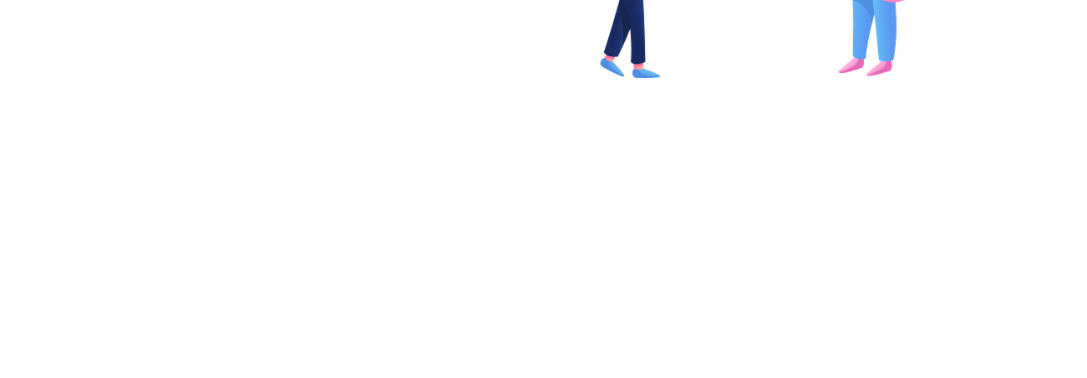
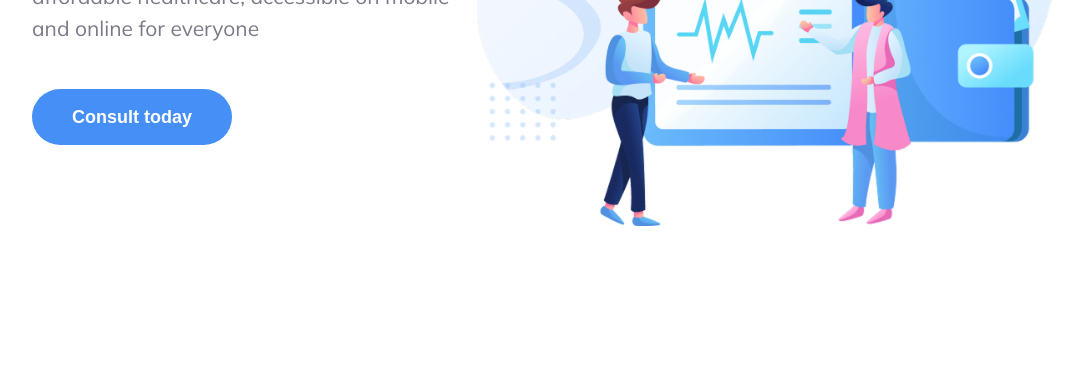
Before and after one commit to HalaAl-Omary/Trafalgar, a plain HTML site: page index.html in a window 1280 px wide. Shown: the part 503-881 px from the top of the page, without its empty margins (96-1183 px from the left). Before the commit the page ends 800 px from the top, so only its background shows below. Drawn offline with Linux system fonts and the light colour scheme.

Commit message:
implement

```diff
--- a/assets/CSS/styles.css
+++ b/assets/CSS/styles.css
@@ -78,3 +78,12 @@ color: white;
 .header-content{
    max-width:445px ;
 }
+header{
+    height: 100vh;
+}
+header .container{
+    height: 100%;
+}
+header .flex{
+    height: 100%;
+}
```
